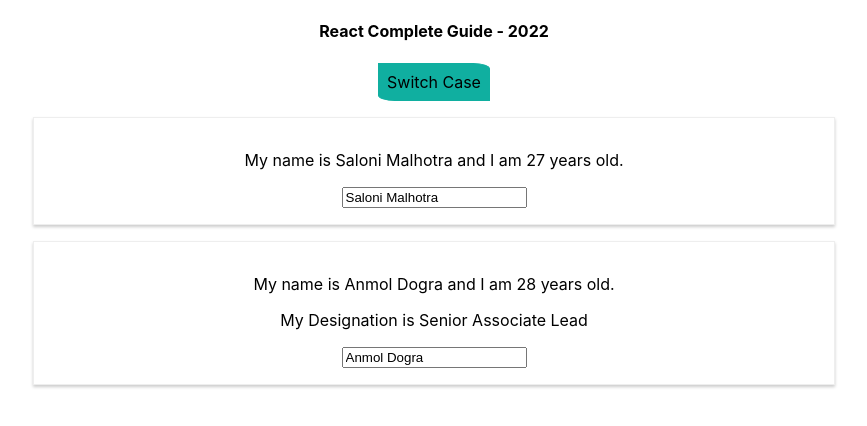
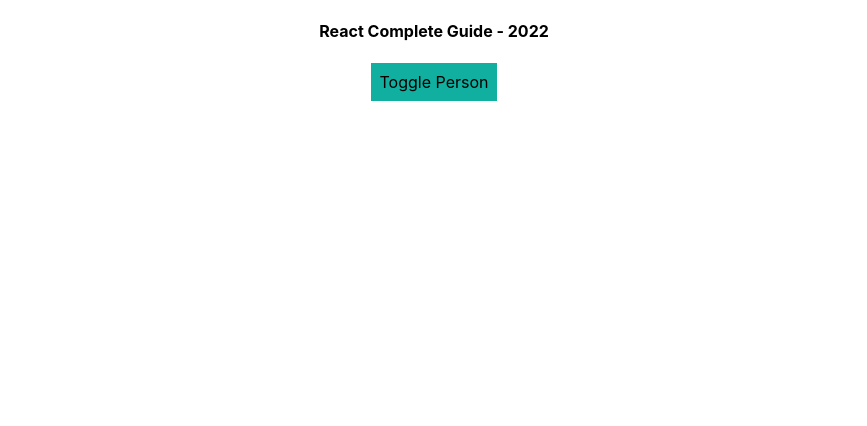
Before and after one commit to salonimalhotrawd/react-app, a React (Create React App) app: page / in a window 1280 px wide. Shown: the top 426 px of the page, without its empty margins (206-1073 px from the left). Built offline with nearby package versions, Linux system fonts and the light colour scheme.

Commit message:
render react list dynamic on the button click when toggler method is execute

```diff
--- a/src/App.js
+++ b/src/App.js
@@ -12,7 +12,8 @@ class App extends Component {
       { name: 'Saloni Malhotra', age: 27 },
       { name: 'Anmol Dogra', age: 28 }
     ],
-    designation: 'My Designation is Senior Associate Lead'
+    designation: 'My Designation is Senior Associate Lead',
+    showPersonList:false
   }
 
   /**
@@ -56,6 +57,15 @@ class App extends Component {
     })
   }
 
+  /**
+   * @method togglePersonComp
+   * toggle Person List
+   */
+  togglePersonComp = () => {
+    const showList = this.state.showPersonList;
+    this.setState({showPersonList : !showList});
+  }
+
   render() {
     // In React we can also do inline-styling.For that we will have to create js object and then wrap dynamically
     // it with the style property provided by the JSX
@@ -64,12 +74,11 @@ class App extends Component {
     //must be wrap with the single and dbl commas to render it on the UI
 
     const style = {
-      backgroundColor:'#10afa0',
-      font:'inherit',
-      border:'1px solid #10afa0',
-      padding:'8px',
-      cursor:'pointer',
-      'border-radius':'0 15%'
+      backgroundColor: '#10afa0',
+      font: 'inherit',
+      border: '1px solid #10afa0',
+      padding: '8px',
+      cursor: 'pointer'
     }
 
     return (
@@ -79,8 +88,10 @@ class App extends Component {
         efficient way.It is cld function borrowing */}
         <button
           style={style}
-           onClick={this.switchCaseHandler.bind(this, 'Anmol Bharat Dogra')}>Switch Case
+          onClick={this.togglePersonComp}>Toggle Person
         </button>
+        {this.state.showPersonList ?
+          <div>
             <Person
               name={this.state.persons[0].name}
               age={this.state.persons[0].age}
@@ -92,6 +103,8 @@ class App extends Component {
               click={this.switchCaseHandler.bind(this, 'Anmol!!!!')}>
               {this.state.designation}
             </Person>
+          </div> : null
+        }
       </div>
     )
   }
```
Lines whose indentation alone changed are shown as unchanged.
